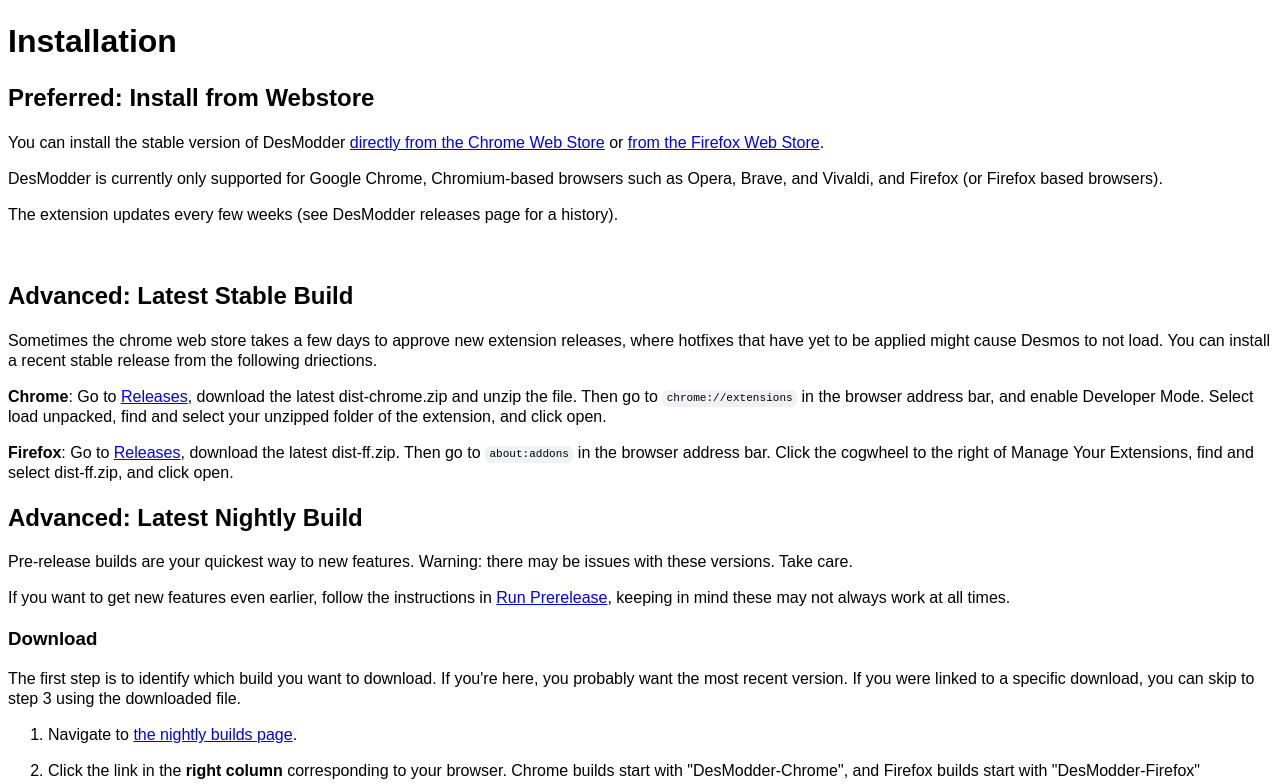
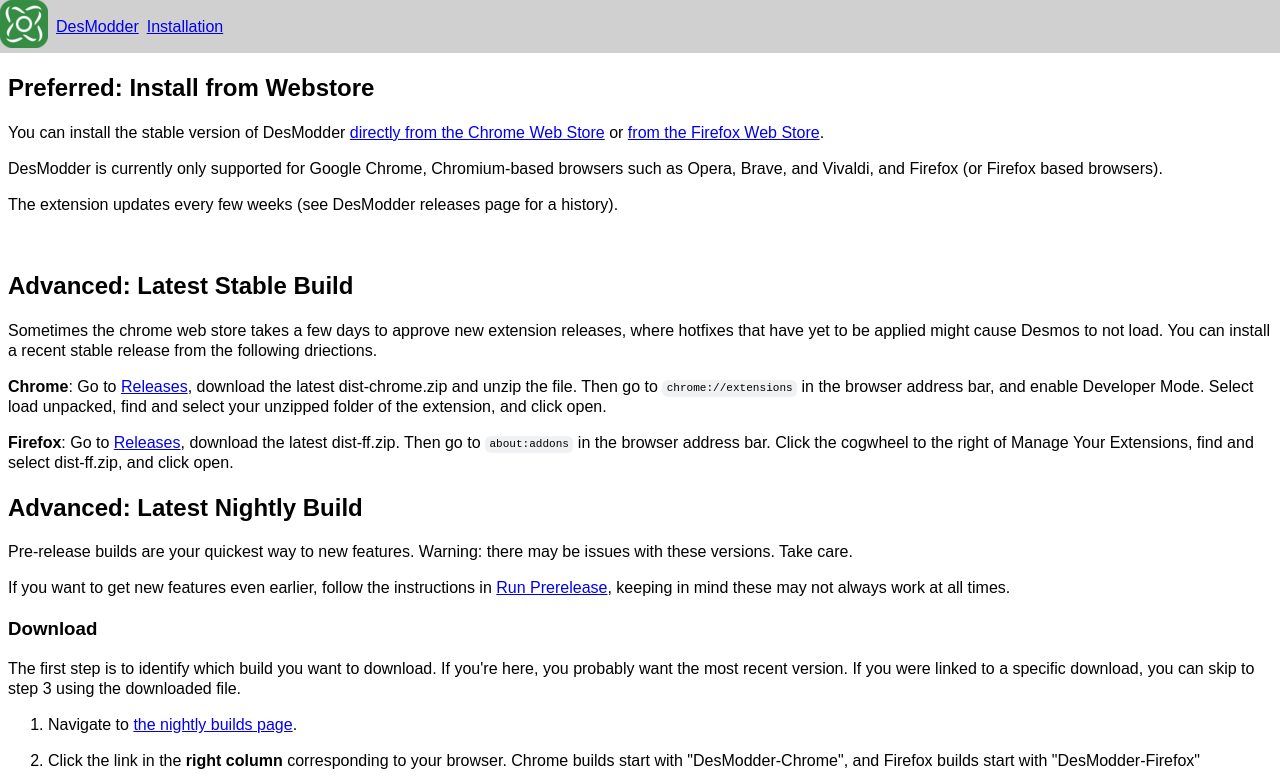
Before and after one commit to DesModder/DesModder-website, an Eleventy site: page src/general-pages/installation.md in a window 1280 px wide. Shown: the top 784 px of the page. Built offline with nearby package versions, Linux system fonts and the light colour scheme; Eleventy itself is replaced by a stand-in of ours; files that its build step writes are made by us from their sources.

Commit message:
Add header

```diff
--- a/package.json
+++ b/package.json
@@ -5,8 +5,7 @@
   "scripts": {
     "dev": "eleventy --serve",
     "build": "eleventy",
-    "clean": "rm -r public",
-    "format": "prettier --write ."
+    "clean": "rm -r public"
   },
   "repository": {
     "type": "git",
@@ -21,7 +20,6 @@
   },
   "homepage": "https://github.com/DesModder/DesModder-website#readme",
   "devDependencies": {
-    "@11ty/eleventy": "^2.0.1",
-    "prettier": "^2.7.1"
+    "@11ty/eleventy": "^2.0.1"
   }
 }
--- a/src/_includes/base.liquid
+++ b/src/_includes/base.liquid
@@ -16,7 +16,15 @@
   </head>
   <body>
     <header>
-      <h1>{{ title }}</h1>
+      <a href="/">
+        <img src="/img/icon-48.png" alt="">
+      </a>
+      <nav>
+        <a href="/"> DesModder </a>
+        {% for post in collections.top %}
+          <a href="{{ post.url }}">{{ post.data.title }}</a>
+        {% endfor %}
+      </nav>
     </header>
     <main>
       {{ content }}
--- a/src/css/base.css
+++ b/src/css/base.css
@@ -27,3 +27,25 @@
   font-size: unset;
   white-space: unset;
 }
+
+/* Main layout */
+
+body {
+  margin: 0;
+  padding: 0;
+}
+
+header {
+  background: rgb(20 20 20 / 0.2);
+}
+
+header,
+header nav {
+  display: flex;
+  gap: 0.5em;
+  align-items: center;
+}
+
+main {
+  margin: 8px;
+}
--- a/src/general-pages/installation.md
+++ b/src/general-pages/installation.md
@@ -1,5 +1,6 @@
 ---
 title: Installation
+tags: top
 ---
 
 ## Preferred: Install from Webstore
```
Also changed, not shown: .eleventy.js, img/icon-48.png (added), 1 other file.
